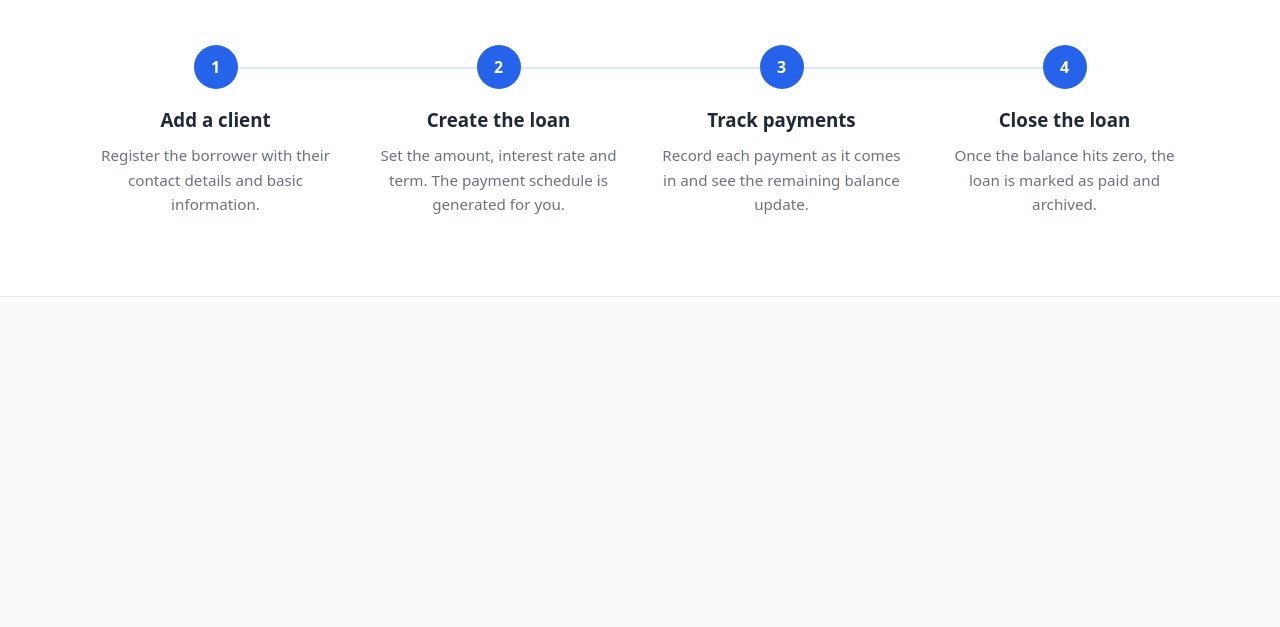
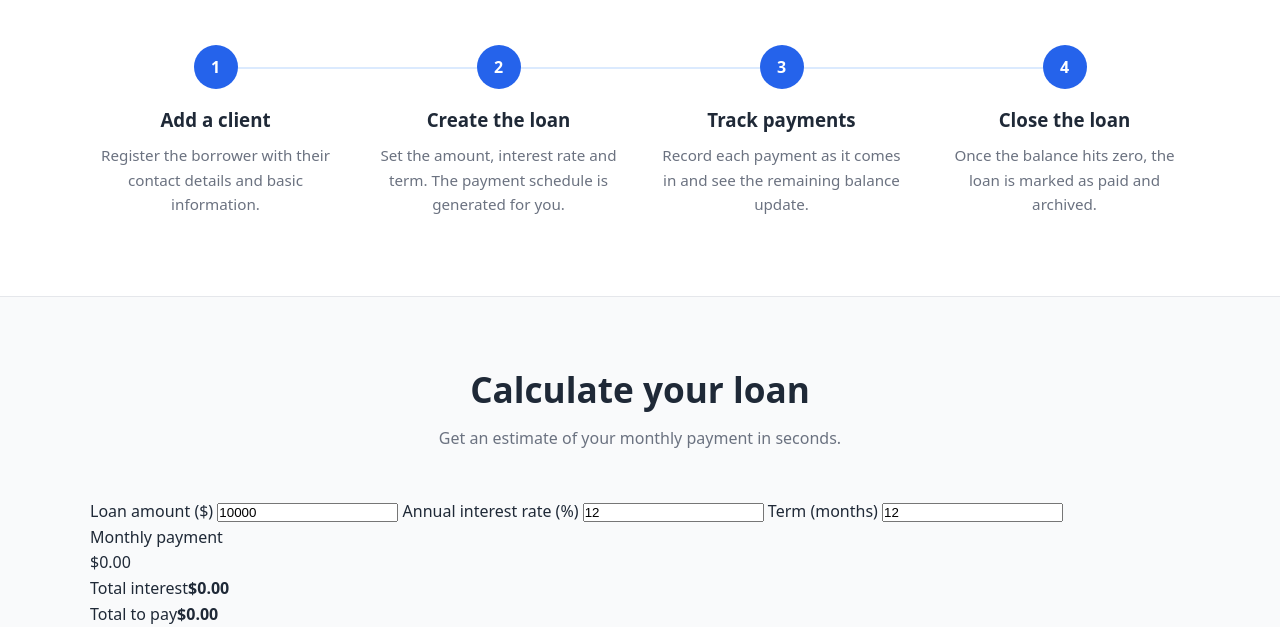
Before and after one commit to HamzaAkarid/Loanly, a plain HTML site: page frontend/index.html in a window 1280 px wide. Shown: the part 777-1404 px from the top of the page. Before the commit the page ends 1138 px from the top, so only its background shows below. Drawn offline with Linux system fonts and the light colour scheme.

Commit message:
Add loan calculator form

```diff
--- a/frontend/index.html
+++ b/frontend/index.html
@@ -12,6 +12,7 @@
       <a href="#" class="logo">Loan<span>Manager</span></a>
       <nav>
         <a href="#journey">How it works</a>
+        <a href="#calculator">Calculator</a>
         <a href="#" class="btn btn-small">Log in</a>
       </nav>
     </div>
@@ -59,6 +60,35 @@
         </ol>
       </div>
     </section>
+
+    <section id="calculator" class="calculator">
+      <div class="container">
+        <h2 class="section-title">Calculate your loan</h2>
+        <p class="section-subtitle">Get an estimate of your monthly payment in seconds.</p>
+        <div class="calc-grid">
+          <form class="calc-form" id="calc-form">
+            <label>
+              Loan amount ($)
+              <input type="number" id="amount" min="0" step="100" value="10000" required />
+            </label>
+            <label>
+              Annual interest rate (%)
+              <input type="number" id="rate" min="0" step="0.1" value="12" required />
+            </label>
+            <label>
+              Term (months)
+              <input type="number" id="months" min="1" step="1" value="12" required />
+            </label>
+          </form>
+          <div class="calc-result">
+            <p class="result-label">Monthly payment</p>
+            <p class="result-main" id="monthly">$0.00</p>
+            <div class="result-row"><span>Total interest</span><strong id="interest">$0.00</strong></div>
+            <div class="result-row"><span>Total to pay</span><strong id="total">$0.00</strong></div>
+          </div>
+        </div>
+      </div>
+    </section>
   </main>
 </body>
 </html>
```
